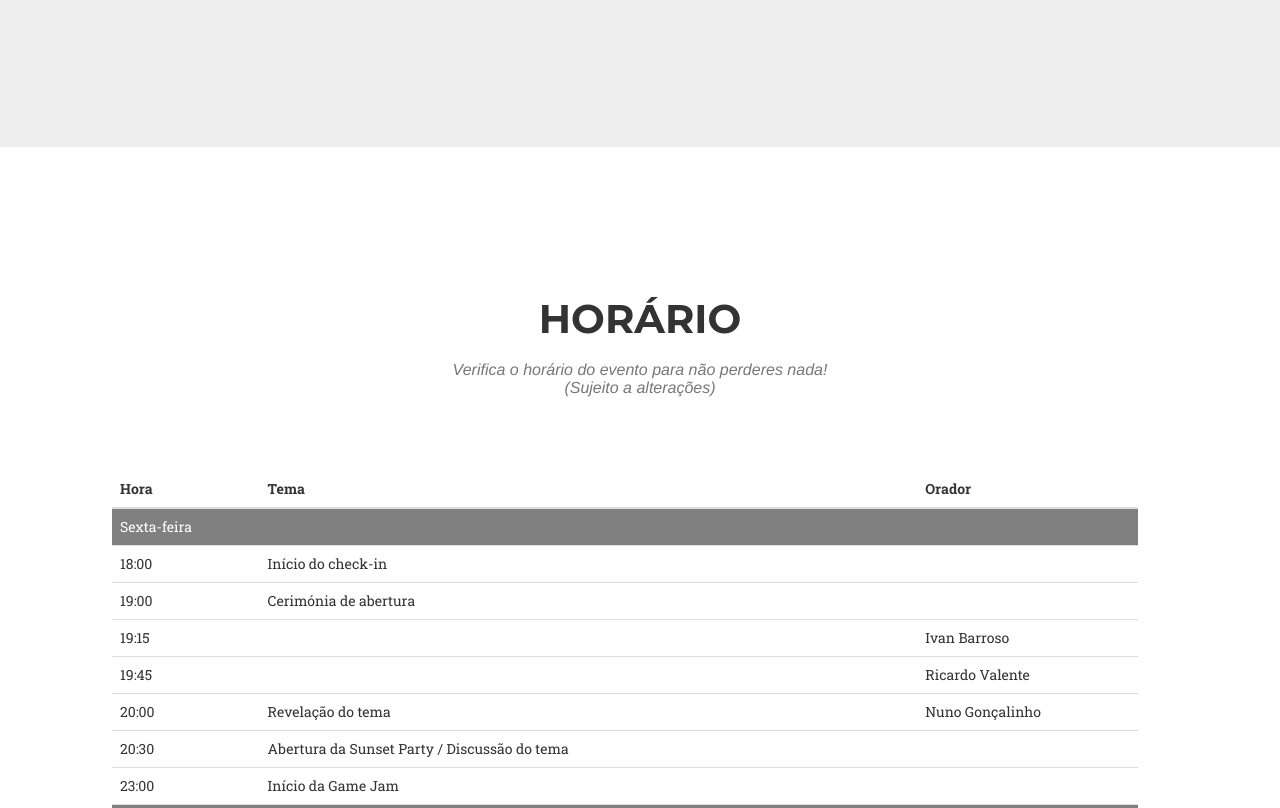
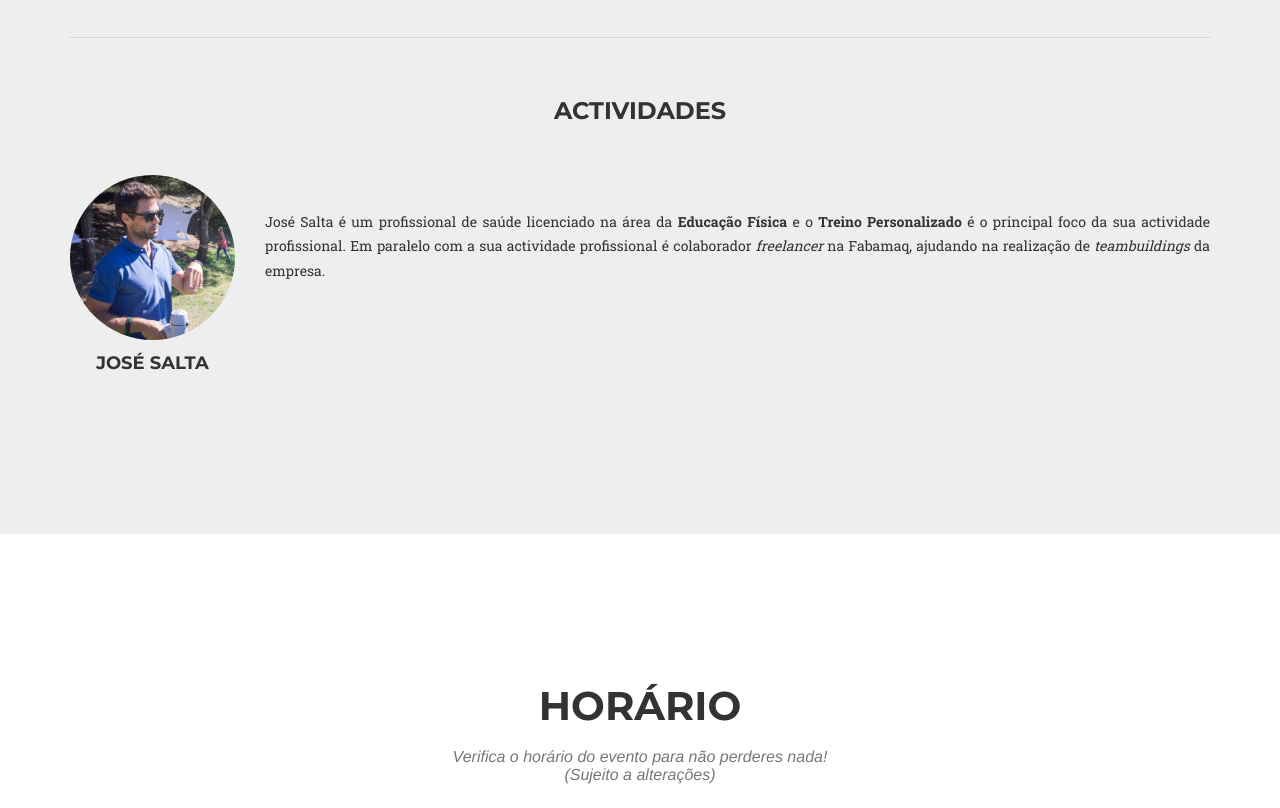
Before and after one commit to RuiGo/RuiGo.github.io, a website: page events.html in a window 1280 px wide. Shown: the part 3759-4567 px from the top of the page. Drawn offline with nearby package versions, Linux system fonts and the light colour scheme; a web font is replaced by a local one.

Commit message:
Adicionado o José Salta e bio

```diff
--- a/events.html
+++ b/events.html
@@ -258,6 +258,28 @@
                     </p>
                 </div>
             </div>
+            <br>
+            <hr style="color: gray;">
+            <br>
+            <div class="row">
+                <div class="col-lg-12 text-center">
+                    <h3>Actividades</h3>
+                    <br><br>
+                </div>
+            </div>
+            <div class="row">
+                <div class="col-lg-2">
+                    <div class="speaker-person">
+                        <img src="img/talks/jose-salta.jpg" class="img-responsive img-circle speaker-photo" alt="">
+                        <h4 class="speaker-title">José Salta</h4>
+                    </div>
+                </div>
+                <div class="col-lg-10 speaker-description" style="padding-top: 3%;">
+                    <p>
+                        José Salta é um profissional de saúde licenciado na área da <b>Educação Física</b> e o <b>Treino Personalizado</b> é o principal foco da sua actividade profissional. Em paralelo com a sua actividade profissional é colaborador <i>freelancer</i> na Fabamaq, ajudando na realização de <i>teambuildings</i> da empresa.
+                    </p>
+                </div>
+            </div>
         </div>
     </section>
 
@@ -386,6 +408,11 @@
                                 <td style="background-color:gray;"></td>
                             </tr>
                             <tr>
+                                <td>11:00</td>
+                                <td>Serviço de catering</td>
+                                <td></td>
+                            </tr>
+                            <tr>
                                 <td>12:00</td>
                                 <td>Limite de entrega dos jogos</td>
                                 <td></td>
```
Also changed, not shown: img/talks/jose-salta.jpg (added).
